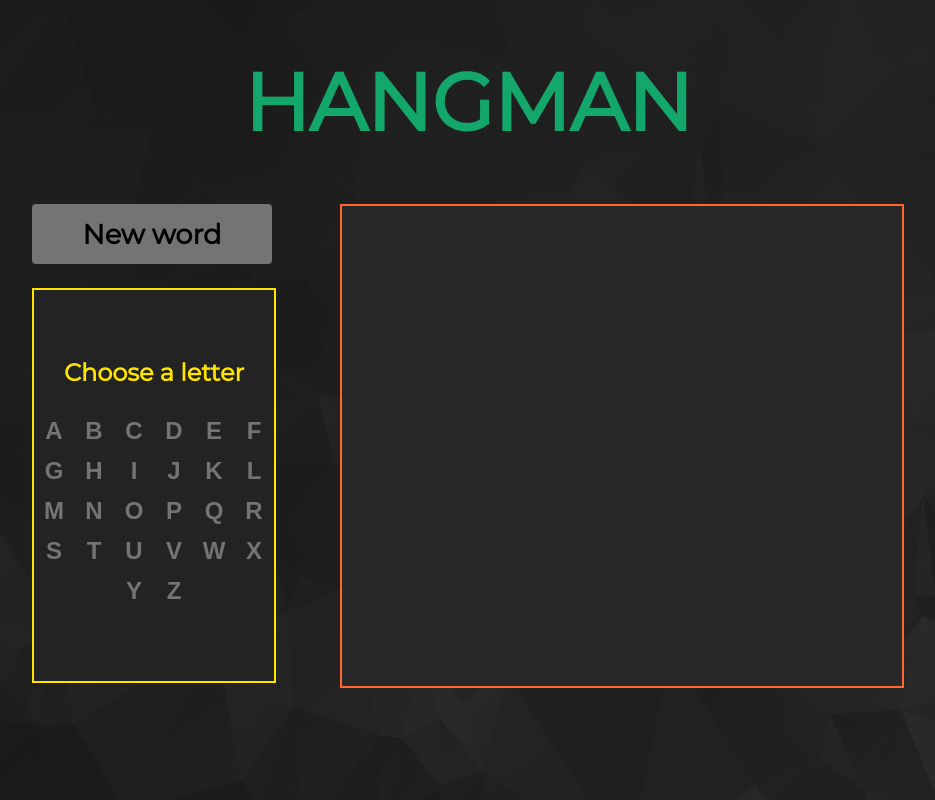
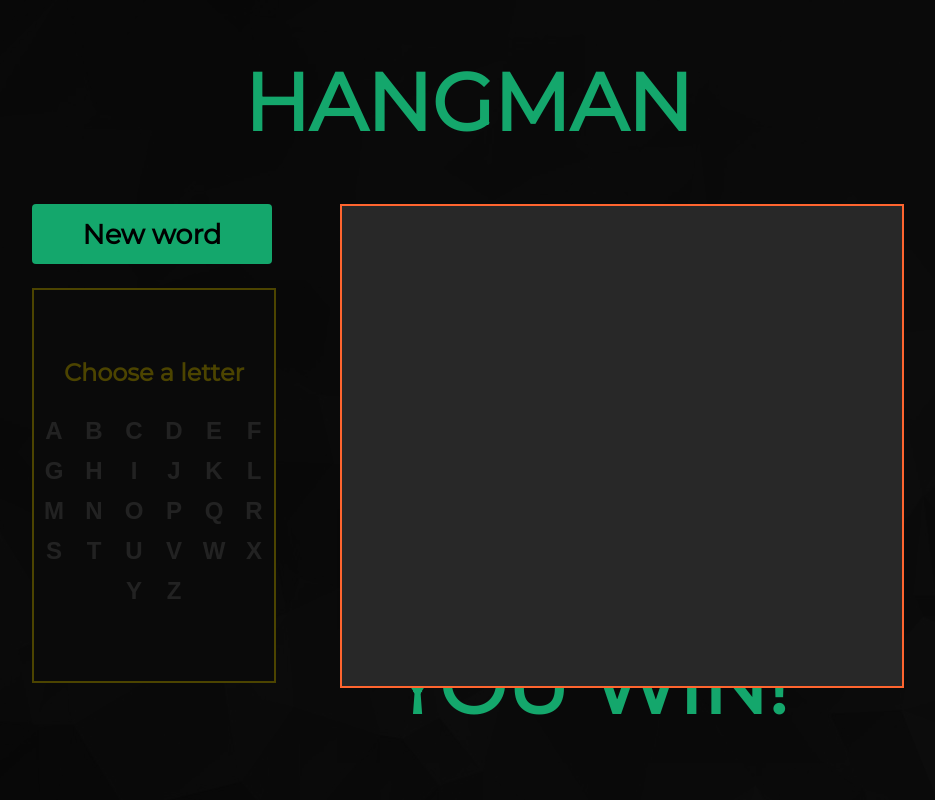
Before and after one commit to Alm1ra/hangman, a plain HTML site: page index.html in a window 1280 px wide. Both pictures are taken after a click on the element "ABCDEFGHIJKLMNOPQRSTUVWXYZ". Shown: the whole page, without its empty margins (172-1107 px from the left). Drawn offline with Linux system fonts and the light colour scheme.

Commit message:
Added "you win/game over" messages

```diff
--- a/index.html
+++ b/index.html
@@ -12,6 +12,9 @@
         <link rel="icon" href="./img/icon.png" type="image/x-icon">
     </head>
     <body>
+        <div id="overlay">
+            <h2 id="overlay-text"></h2>
+        </div>
         <h1>HANGMAN</h1>
         <script src="index.js"></script>
         <div id="game-container">
--- a/index.js
+++ b/index.js
@@ -73,6 +73,7 @@ window.addEventListener('DOMContentLoaded', (event) => {
             const alphButtons = document.querySelectorAll('#alph-btn');
             hangCounter = -1;
             document.getElementById("hangman-img").src = '';
+            overlay.style.display = "none";
 
             for(button of alphButtons) {
                 button.style = '';
@@ -93,15 +94,12 @@ window.addEventListener('DOMContentLoaded', (event) => {
         }
 
         if(currWord.includes(char) && color !==  'rgb(255, 228, 0)' && genWord === true) {
-                console.log("TRUEEEEEE");
 
                 for(let i = 0; i < currWord.length; i++) {
                     if(currWord[i] === char) {
-                        console.log("aaaaa");
                         disWord = disWord.substring(0, i) + char + disWord.substring(i + 1);
                     }
                 }
-                console.log(disWord);
                 displayWord(disWord);
         }
 
@@ -109,5 +107,19 @@ window.addEventListener('DOMContentLoaded', (event) => {
             hangCounter++;
             document.getElementById("hangman-img").src = './img/' + images[hangCounter];
         }
+
+        if(hangCounter >= 9) {
+            overlay.style.display = "block";
+            resetBtn.style.backgroundColor = '#14A76C';
+            document.getElementById("overlay-text").innerHTML = "GAME OVER";
+            document.getElementById("word").innerHTML = "";
+        }
+
+        if(!disWord.includes('_')) {
+            overlay.style.display = "block";
+            resetBtn.style.backgroundColor = '#14A76C';
+            document.getElementById("overlay-text").innerHTML = "YOU WIN!";
+            document.getElementById("word").innerHTML = "";
+        }
     })
 })
--- a/styles.css
+++ b/styles.css
@@ -6,10 +6,31 @@ body {
     background: url('img/background.jpg');
 }
 
+#overlay {
+    position: fixed;
+    top: 0;
+    left: 0;
+    width: 100%;
+    height: 100%;
+    background-color: rgba(0, 0, 0, 0.7);
+    display: none;
+}
+
+#overlay-text {
+    position: absolute;
+    color: #14A76C;
+    font-size: 5rem;
+    /*padding: 20rem;*/
+    bottom:0px;
+    right:25%;
+}
+
 h1 {
     color: #14A76C;
     font-size: 5rem;
     text-align: center;
+    z-index: 1;
+    position: relative;
 }
 
 #game-container {
@@ -29,10 +50,12 @@ h1 {
     border-radius: 4px 4px 4px 4px;
     transition: all 0.2s ease-out;
     background-color: #747474;
+    z-index: 1;
+    position: relative;
 }
 
 #reset:hover {
-    background-color: #FF652F;
+    background-color: #FF652F !important;
 }
 
 #container {
@@ -81,6 +104,7 @@ h1 {
     overflow: hidden;
     justify-content: center;
     text-align: center;
+    z-index: 1;
 }
 
 #hangman img {
```
